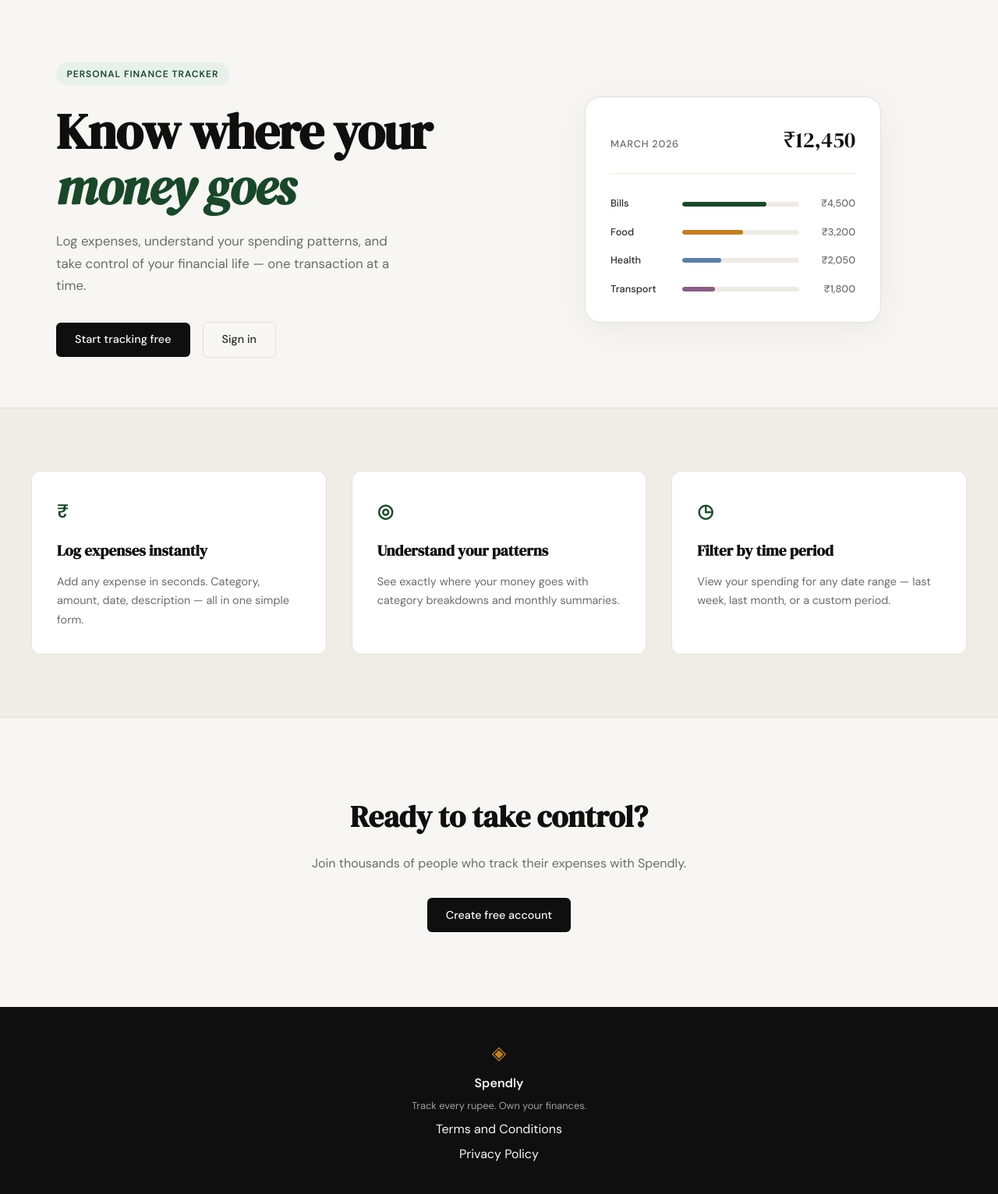
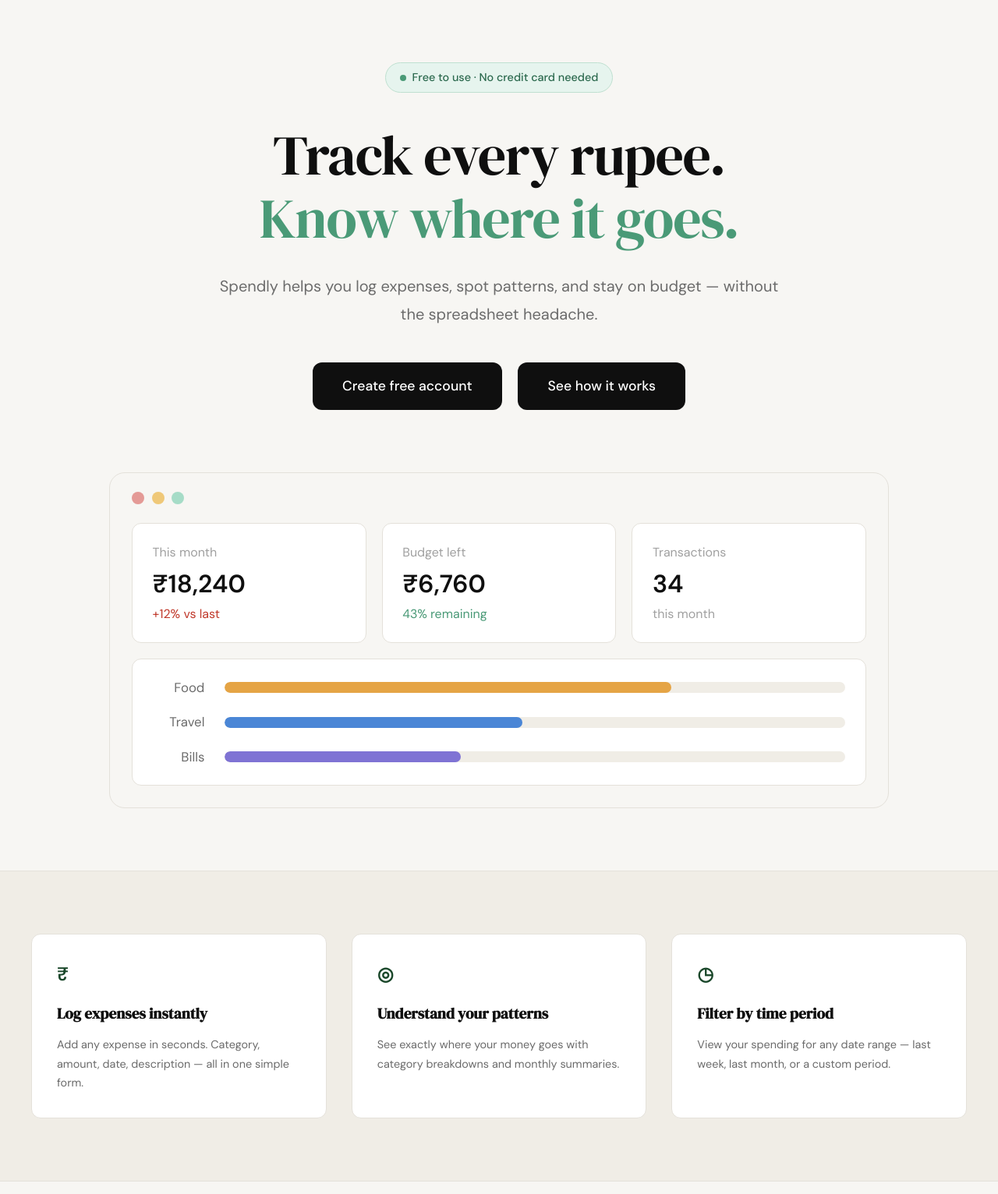
Before and after one commit to PrathamShenoy14/spendly, a Flask app: page / in a window 1280 px wide. Shown: the part 61-1593 px from the top of the page at 78% size. Run offline with Flask 3, Linux system fonts and the light colour scheme.

Commit message:
landing: redesign hero section and move hero styles to landing.css
Co-Authored-By: Claude Sonnet 5.5 <noreply@anthropic.com>

```diff
--- /dev/null
+++ b/static/css/landing.css
@@ -0,0 +1,211 @@
+/* ------------------------------------------------------------------ */
+/* Landing page — hero section                                         */
+/* Loaded only by templates/landing.html (after style.css)             */
+/* ------------------------------------------------------------------ */
+
+.hero {
+    --hero-green: #4a9a77;
+    --hero-green-dark: #2d6a4f;
+    --hero-green-bg: #e6f4ee;
+    --hero-green-border: #bfe0d0;
+
+    max-width: var(--max-width);
+    margin: 0 auto;
+    padding: 5rem 2rem 5rem;
+    text-align: center;
+}
+
+.hero-inner {
+    max-width: 760px;
+    margin: 0 auto;
+}
+
+/* Badge */
+
+.hero-badge {
+    display: inline-flex;
+    align-items: center;
+    gap: 0.5rem;
+    background: var(--hero-green-bg);
+    color: var(--hero-green-dark);
+    border: 1px solid var(--hero-green-border);
+    font-size: 0.9rem;
+    font-weight: 500;
+    padding: 0.45rem 1.1rem;
+    border-radius: 999px;
+    margin-bottom: 2.5rem;
+}
+
+.hero-badge-dot {
+    width: 8px;
+    height: 8px;
+    border-radius: 50%;
+    background: var(--hero-green);
+}
+
+/* Headline */
+
+.hero-title {
+    font-family: var(--font-display);
+    font-size: clamp(2.5rem, 6vw, 4.5rem);
+    font-weight: 400;
+    line-height: 1.12;
+    letter-spacing: -0.02em;
+    color: var(--ink);
+    margin-bottom: 1.75rem;
+}
+
+.hero-title-accent {
+    display: block;
+    color: var(--hero-green);
+}
+
+.hero-subtitle {
+    font-size: 1.25rem;
+    line-height: 1.8;
+    color: var(--ink-muted);
+    max-width: 720px;
+    margin: 0 auto 2.75rem;
+}
+
+/* Buttons */
+
+.hero-actions {
+    display: flex;
+    justify-content: center;
+    flex-wrap: wrap;
+    gap: 1.25rem;
+    margin-bottom: 5rem;
+}
+
+.btn-hero {
+    display: inline-block;
+    background: var(--ink);
+    color: #fff;
+    padding: 1.05rem 2.4rem;
+    border-radius: var(--radius-md);
+    font-family: var(--font-body);
+    font-size: 1.1rem;
+    font-weight: 500;
+    transition: background 0.2s;
+}
+
+.btn-hero:hover { background: var(--accent); }
+
+/* Dashboard preview */
+
+.hero-visual {
+    max-width: 1000px;
+    margin: 0 auto;
+}
+
+.dash-window {
+    background: var(--paper);
+    border: 1px solid var(--border);
+    border-radius: var(--radius-lg);
+    padding: 1.5rem 1.75rem 1.75rem;
+    text-align: left;
+}
+
+.dash-dots {
+    display: flex;
+    gap: 0.6rem;
+    margin-bottom: 1.5rem;
+}
+
+.dash-dot {
+    width: 16px;
+    height: 16px;
+    border-radius: 50%;
+}
+
+.dash-dot-red    { background: #e49a96; }
+.dash-dot-yellow { background: #efc878; }
+.dash-dot-green  { background: #a6dcc7; }
+
+.dash-stats {
+    display: grid;
+    grid-template-columns: repeat(3, 1fr);
+    gap: 1.25rem;
+    margin-bottom: 1.25rem;
+}
+
+.dash-card {
+    background: var(--paper-card);
+    border: 1px solid var(--border);
+    border-radius: var(--radius-md);
+    padding: 1.5rem 1.6rem;
+}
+
+.dash-label {
+    font-size: 1rem;
+    color: var(--ink-faint);
+    margin-bottom: 0.5rem;
+}
+
+.dash-value {
+    font-size: 2rem;
+    font-weight: 600;
+    line-height: 1.2;
+    color: var(--ink);
+    margin-bottom: 0.4rem;
+}
+
+.dash-note {
+    font-size: 1rem;
+    color: var(--ink-faint);
+}
+
+.dash-note-up   { color: var(--danger); }
+.dash-note-good { color: var(--hero-green); }
+
+.dash-bars {
+    display: flex;
+    flex-direction: column;
+    gap: 1.1rem;
+    padding: 1.4rem 1.6rem 1.4rem 1.4rem;
+}
+
+.dash-bar-row {
+    display: grid;
+    grid-template-columns: 70px 1fr;
+    align-items: center;
+    gap: 1.6rem;
+}
+
+.dash-bar-label {
+    font-size: 1.05rem;
+    color: var(--ink-muted);
+    text-align: right;
+}
+
+.dash-bar-track {
+    height: 14px;
+    background: var(--paper-warm);
+    border-radius: 999px;
+    overflow: hidden;
+}
+
+.dash-bar {
+    height: 100%;
+    border-radius: 999px;
+}
+
+.dash-bar-food   { background: #e5a445; }
+.dash-bar-travel { background: #4a86d6; }
+.dash-bar-bills  { background: #7f73d4; }
+
+/* Responsive */
+
+@media (max-width: 900px) {
+    .dash-stats { grid-template-columns: 1fr; }
+}
+
+@media (max-width: 600px) {
+    .hero { padding: 3rem 1rem 3rem; }
+    .hero-subtitle { font-size: 1.05rem; }
+    .hero-actions { margin-bottom: 3rem; }
+    .btn-hero { padding: 0.9rem 1.8rem; font-size: 1rem; }
+    .dash-window { padding: 1rem; }
+    .dash-bar-row { grid-template-columns: 52px 1fr; gap: 1rem; }
+}
--- a/static/css/style.css
+++ b/static/css/style.css
@@ -118,143 +118,6 @@ a { color: inherit; text-decoration: none; }
 /* ------------------------------------------------------------------ */
 
 .main-content { min-height: calc(100vh - 60px - 100px); }
-
-/* ------------------------------------------------------------------ */
-/* Hero                                                                */
-/* ------------------------------------------------------------------ */
-
-.hero {
-    padding: 5rem 2rem 4rem;
-    display: grid;
-    grid-template-columns: 1fr 1fr;
-    gap: 4rem;
-    align-items: center;
-    max-width: var(--max-width);
-    margin: 0 auto;
-}
-
-.hero-badge {
-    display: inline-block;
-    background: var(--accent-light);
-    color: var(--accent);
-    font-size: 0.75rem;
-    font-weight: 600;
-    letter-spacing: 0.08em;
-    text-transform: uppercase;
-    padding: 0.35rem 0.85rem;
-    border-radius: 999px;
-    margin-bottom: 1.5rem;
-}
-
-.hero-title {
-    font-family: var(--font-display);
-    font-size: clamp(2.5rem, 5vw, 4rem);
-    line-height: 1.1;
-    letter-spacing: -0.02em;
-    color: var(--ink);
-    margin-bottom: 1.25rem;
-}
-
-.hero-title em {
-    font-style: italic;
-    color: var(--accent);
-}
-
-.hero-subtitle {
-    font-size: 1.05rem;
-    color: var(--ink-muted);
-    line-height: 1.7;
-    max-width: 460px;
-    margin-bottom: 2rem;
-}
-
-.hero-actions {
-    display: flex;
-    gap: 1rem;
-    align-items: center;
-}
-
-/* ------------------------------------------------------------------ */
-/* Mock card (hero visual)                                             */
-/* ------------------------------------------------------------------ */
-
-.hero-visual {
-    display: flex;
-    justify-content: center;
-}
-
-.mock-card {
-    background: var(--paper-card);
-    border: 1px solid var(--border);
-    border-radius: var(--radius-lg);
-    padding: 2rem;
-    width: 100%;
-    max-width: 380px;
-    box-shadow: 0 8px 40px rgba(0,0,0,0.06);
-}
-
-.mock-card-header {
-    display: flex;
-    justify-content: space-between;
-    align-items: baseline;
-    margin-bottom: 1.75rem;
-    padding-bottom: 1.25rem;
-    border-bottom: 1px solid var(--border-soft);
-}
-
-.mock-label {
-    font-size: 0.8rem;
-    font-weight: 500;
-    color: var(--ink-muted);
-    text-transform: uppercase;
-    letter-spacing: 0.06em;
-}
-
-.mock-total {
-    font-family: var(--font-display);
-    font-size: 1.75rem;
-    color: var(--ink);
-}
-
-.mock-bars { display: flex; flex-direction: column; gap: 1rem; }
-
-.mock-bar-row {
-    display: grid;
-    grid-template-columns: 80px 1fr 60px;
-    align-items: center;
-    gap: 0.75rem;
-}
-
-.mock-cat {
-    font-size: 0.8rem;
-    font-weight: 500;
-    color: var(--ink-soft);
-}
-
-.mock-bar-track {
-    height: 6px;
-    background: var(--border-soft);
-    border-radius: 999px;
-    overflow: hidden;
-}
-
-.mock-bar {
-    height: 100%;
-    background: var(--accent);
-    border-radius: 999px;
-    transition: width 0.6s ease;
-}
-
-.mock-bar-2 { background: var(--accent-2); }
-.mock-bar-3 { background: #5b7fa6; }
-.mock-bar-4 { background: #8b5e83; }
-
-.mock-amt {
-    font-size: 0.8rem;
-    font-weight: 500;
-    color: var(--ink-muted);
-    text-align: right;
-}
 
 /* ------------------------------------------------------------------ */
 /* Buttons                                                             */
@@ -573,21 +436,11 @@ a { color: inherit; text-decoration: none; }
 /* ------------------------------------------------------------------ */
 
 @media (max-width: 900px) {
-    .hero {
-        grid-template-columns: 1fr;
-        text-align: center;
-    }
-
-    .hero-subtitle { max-width: 100%; }
-    .hero-actions { justify-content: center; }
-    .hero-visual { display: none; }
-
     .features-inner { grid-template-columns: 1fr; }
 }
 
 @media (max-width: 600px) {
     .nav-links a:not(.nav-cta) { display: none; }
-    .hero { padding: 3rem 1rem 2rem; }
     .legal { padding: 2.5rem 1rem 4rem; }
     .legal-card { padding: 1.5rem; }
 }
--- a/templates/landing.html
+++ b/templates/landing.html
@@ -1,60 +1,65 @@
 {% extends "base.html" %}
 
 {% block title %}Spendly — Track Every Rupee{% endblock %}
+
+{% block head %}
+<link rel="stylesheet" href="{{ url_for('static', filename='css/landing.css') }}">
+{% endblock %}
 
 {% block content %}
 
 <section class="hero">
     <div class="hero-inner">
-        <div class="hero-badge">Personal Finance Tracker</div>
+        <div class="hero-badge"><span class="hero-badge-dot"></span>Free to use · No credit card needed</div>
         <h1 class="hero-title">
-            Know where your<br>
-            <em>money goes</em>
+            Track every rupee.
+            <span class="hero-title-accent">Know where it goes.</span>
         </h1>
         <p class="hero-subtitle">
-            Log expenses, understand your spending patterns,
-            and take control of your financial life —
-            one transaction at a time.
+            Spendly helps you log expenses, spot patterns, and stay
+            on budget — without the spreadsheet headache.
         </p>
         <div class="hero-actions">
-            <a href="{{ url_for('register') }}" class="btn-primary">Start tracking free</a>
-            <a href="{{ url_for('login') }}" class="btn-ghost">Sign in</a>
+            <a href="{{ url_for('register') }}" class="btn-hero">Create free account</a>
+            <a href="#features" class="btn-hero">See how it works</a>
         </div>
     </div>
     <div class="hero-visual">
-        <div class="mock-card">
-            <div class="mock-card-header">
-                <span class="mock-label">March 2026</span>
-                <span class="mock-total">₹12,450</span>
+        <div class="dash-window">
+            <div class="dash-dots">
+                <span class="dash-dot dash-dot-red"></span>
+                <span class="dash-dot dash-dot-yellow"></span>
+                <span class="dash-dot dash-dot-green"></span>
             </div>
-            <div class="mock-bars">
-                <div class="mock-bar-row">
-                    <span class="mock-cat">Bills</span>
-                    <div class="mock-bar-track">
-                        <div class="mock-bar" style="width: 72%"></div>
-                    </div>
-                    <span class="mock-amt">₹4,500</span>
+            <div class="dash-stats">
+                <div class="dash-card">
+                    <div class="dash-label">This month</div>
+                    <div class="dash-value">₹18,240</div>
+                    <div class="dash-note dash-note-up">+12% vs last</div>
                 </div>
-                <div class="mock-bar-row">
-                    <span class="mock-cat">Food</span>
-                    <div class="mock-bar-track">
-                        <div class="mock-bar mock-bar-2" style="width: 52%"></div>
-                    </div>
-                    <span class="mock-amt">₹3,200</span>
+                <div class="dash-card">
+                    <div class="dash-label">Budget left</div>
+                    <div class="dash-value">₹6,760</div>
+                    <div class="dash-note dash-note-good">43% remaining</div>
                 </div>
-                <div class="mock-bar-row">
-                    <span class="mock-cat">Health</span>
-                    <div class="mock-bar-track">
-                        <div class="mock-bar mock-bar-3" style="width: 33%"></div>
-                    </div>
-                    <span class="mock-amt">₹2,050</span>
+                <div class="dash-card">
+                    <div class="dash-label">Transactions</div>
+                    <div class="dash-value">34</div>
+                    <div class="dash-note">this month</div>
                 </div>
-                <div class="mock-bar-row">
-                    <span class="mock-cat">Transport</span>
-                    <div class="mock-bar-track">
-                        <div class="mock-bar mock-bar-4" style="width: 28%"></div>
-                    </div>
-                    <span class="mock-amt">₹1,800</span>
+            </div>
+            <div class="dash-card dash-bars">
+                <div class="dash-bar-row">
+                    <span class="dash-bar-label">Food</span>
+                    <div class="dash-bar-track"><div class="dash-bar dash-bar-food" style="width: 72%"></div></div>
+                </div>
+                <div class="dash-bar-row">
+                    <span class="dash-bar-label">Travel</span>
+                    <div class="dash-bar-track"><div class="dash-bar dash-bar-travel" style="width: 48%"></div></div>
+                </div>
+                <div class="dash-bar-row">
+                    <span class="dash-bar-label">Bills</span>
+                    <div class="dash-bar-track"><div class="dash-bar dash-bar-bills" style="width: 38%"></div></div>
                 </div>
             </div>
         </div>
```
